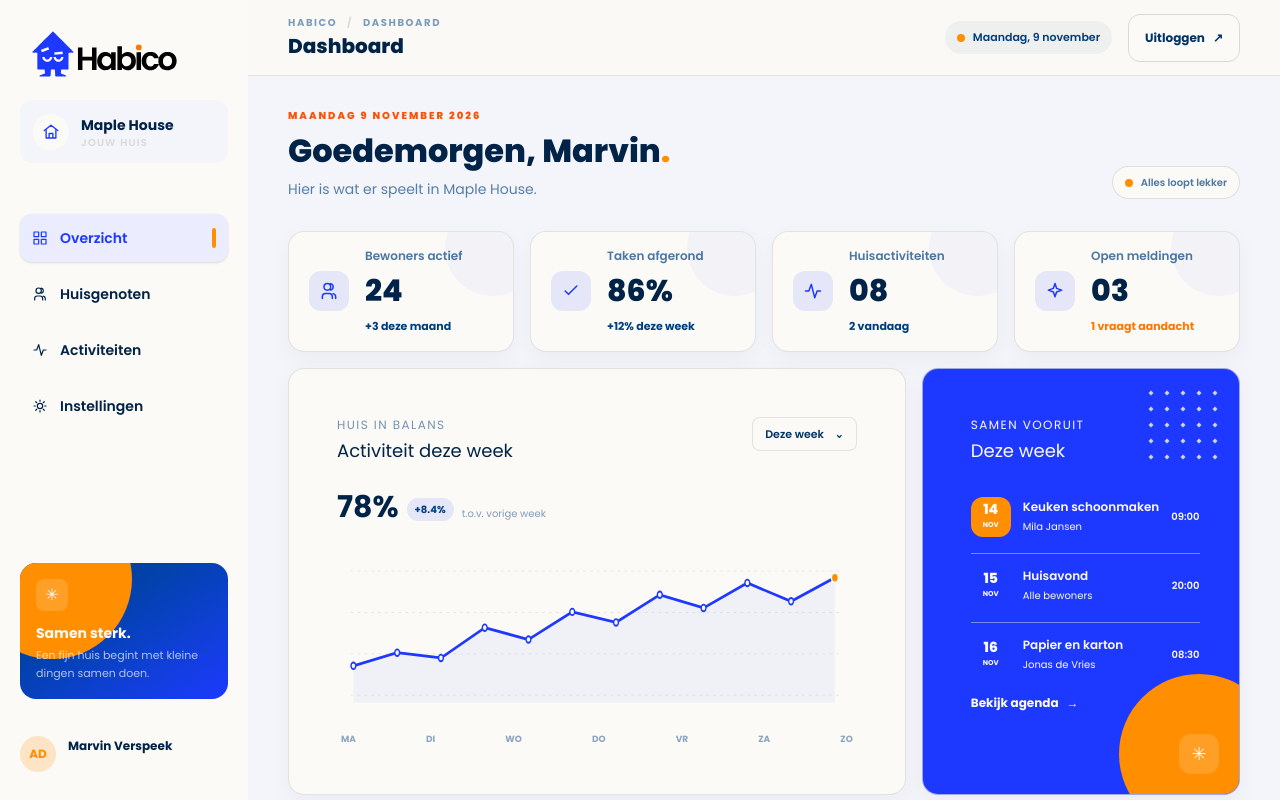
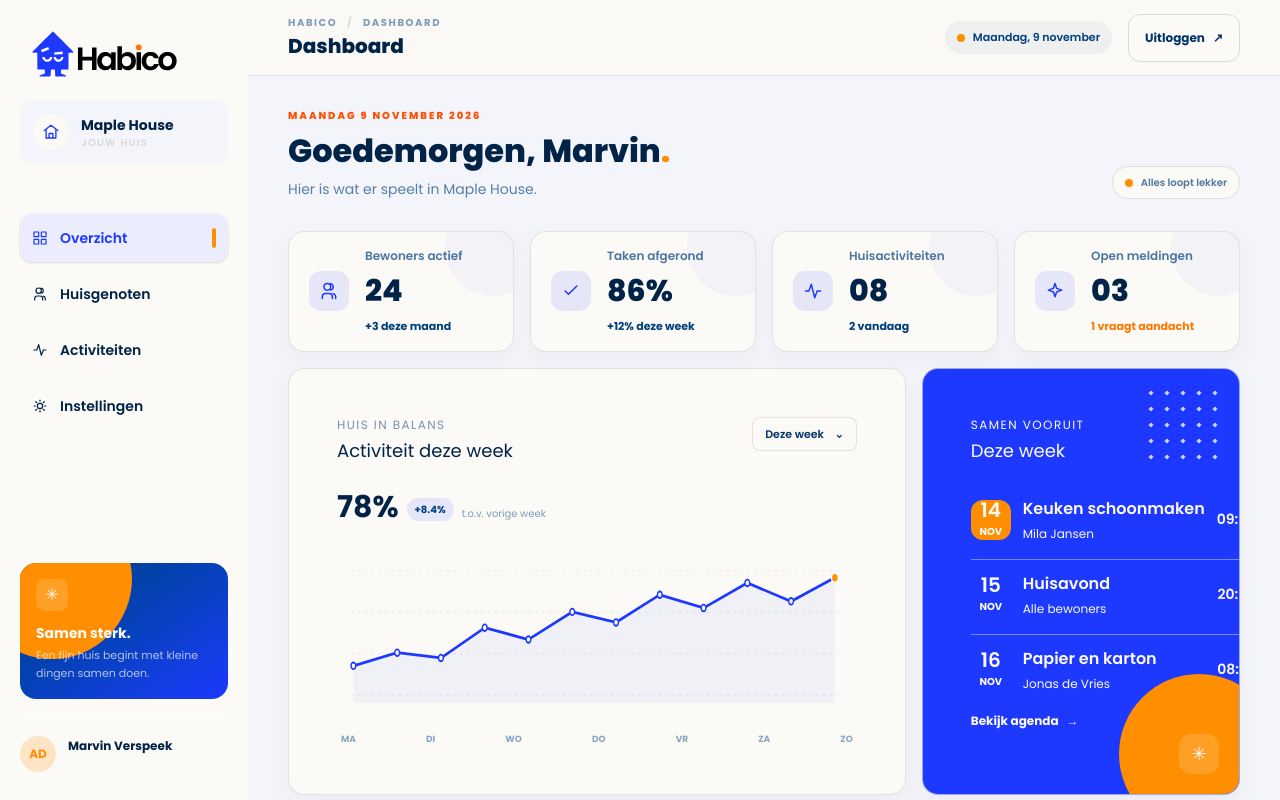
Before and after one commit to Habico-Fontys/habico, a Next.js app: page /dashboard in a window 1280 px wide. Shown: the top 800 px of the page. Built offline with nearby package versions, Linux system fonts and the light colour scheme.

Commit message:
text "Deze week" fontsize aangepast

```diff
--- a/app/dashboard/page.tsx
+++ b/app/dashboard/page.tsx
@@ -69,19 +69,19 @@ export default function DashboardPage() {
                   >
 
                     <span>
-                      <span className="block text-sm leading-none font-extrabold">{item.day}</span>
-                      <span className="mt-1 block text-[7px] font-bold">{item.month}</span>
+                      <span className="block text-[20px] leading-none font-semibold">{item.day}</span>
+                      <span className="mt-1 block text-[10px] font-bold">{item.month}</span>
                     </span>
                   </span>
                   <span className="min-w-0 flex-1">
-                    <span className="text-habico-white block truncate text-xs font-semibold">
+                    <span className="text-habico-white block truncate text-m font-semibold">
                       {item.title}
                     </span>
-                    <span className="text-habico-white mt-1 block truncate text-[10px]">
+                    <span className="text-habico-white mt-1 block truncate text-[12px]">
                       {item.person}
                     </span>
                   </span>
-                  <span className="text-habico-white text-[10px] font-semibold">{item.time}</span>
+                  <span className="text-habico-white text-[14px] font-semibold">{item.time}</span>
                 </div>
               ))}
             </div>
```
